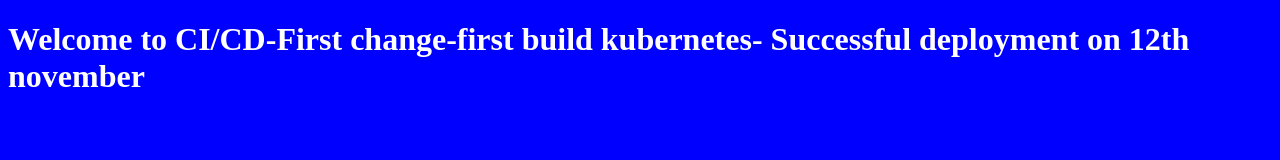
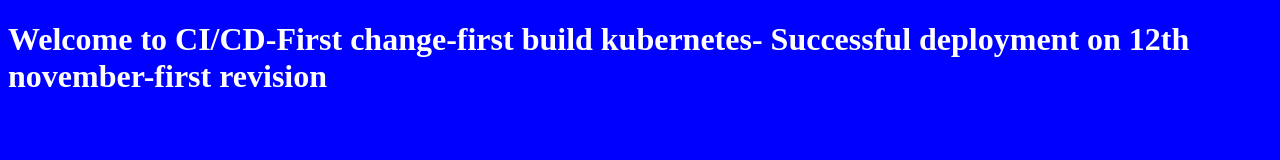
Before and after one commit to BSK-CHN/azure-cicd-prod, a plain HTML site: page index.html in a window 1280 px wide. Drawn offline with Linux system fonts and the light colour scheme.

Commit message:
Update index.html

```diff
--- a/index.html
+++ b/index.html
@@ -1,6 +1,6 @@
 <!doctype html>
 <html>
 <body style="background-color:blue;color:white;">
-  <h1>Welcome to CI/CD-First change-first build kubernetes- Successful deployment on 12th november </h1>
+  <h1>Welcome to CI/CD-First change-first build kubernetes- Successful deployment on 12th november-first revision </h1>
 </body>
 </html>
```
